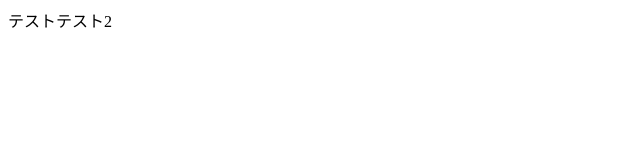
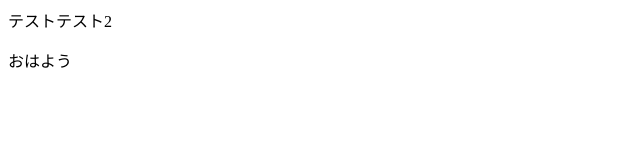
Before and after one commit to neufleur/git-work, a plain HTML site: page index.html in a window 1280 px wide. Shown: the full height of the page, 0-640 px from the left. Drawn offline with Linux system fonts and the light colour scheme.

Commit message:
Update index.html

```diff
--- a/index.html
+++ b/index.html
@@ -1 +1,2 @@
 <p>テストテスト2</p>
+<P>おはよう</P>
```
